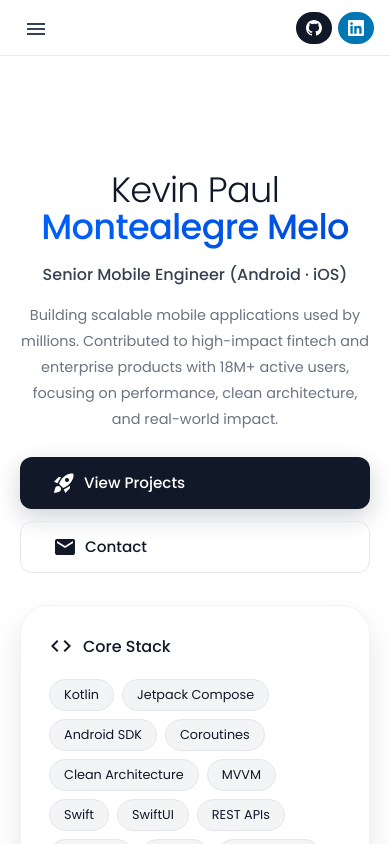
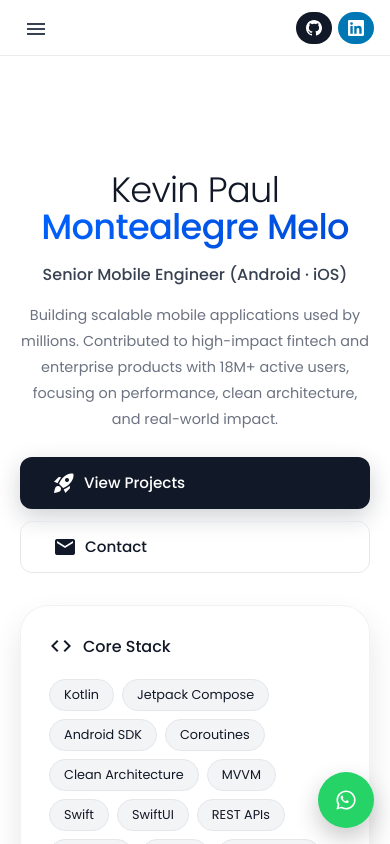
Before and after one commit to Paul9834/kp_portfolio, an Angular app: page / in a window 390 px wide. Shown: the top 844 px of the page. Built offline with nearby package versions, Linux system fonts and the light colour scheme.

Commit message:
Add WhatsApp floating action button: include reusable `WhatsappComponent` with styles, responsive design, and app integration

```diff
--- a/src/app/app.html
+++ b/src/app/app.html
@@ -5,3 +5,4 @@
 
   <app-projects></app-projects>
 </main>
+<app-whatsapp></app-whatsapp>
--- a/src/app/app.ts
+++ b/src/app/app.ts
@@ -4,12 +4,13 @@ import { NavbarComponent } from './layout/navbar/navbar.component';
 import { HeroComponent } from './features/hero/hero.component';
 // 1. Importa la ruta real donde creaste tu projects.component.ts
 import { ProjectsComponent } from './features/projects/projects.component';
+import {WhatsappComponent} from './layout/whatsapp/whatsapp.component';
 
 @Component({
   selector: 'app-root',
   standalone: true,
   // 2. Agrega ProjectsComponent al arreglo de imports
-  imports: [NavbarComponent, HeroComponent, ProjectsComponent],
+  imports: [NavbarComponent, HeroComponent, ProjectsComponent, WhatsappComponent],
   templateUrl: './app.html',
   styleUrl: './app.css'
 })
--- /dev/null
+++ b/src/app/layout/whatsapp/whatsapp.component.html
@@ -0,0 +1,17 @@
+<a
+    href="https://wa.me/573207285200?text=Hi%20Paul"
+  class="whatsapp-float"
+  target="_blank"
+  rel="noopener noreferrer"
+  aria-label="Escríbeme por WhatsApp"
+>
+  <svg
+    xmlns="http://www.w3.org/2000/svg"
+    viewBox="0 0 32 32"
+    class="whatsapp-icon"
+    aria-hidden="true"
+  >
+    <path fill="currentColor" d="M19.11 17.21c-.27-.13-1.58-.78-1.82-.87-.24-.09-.42-.13-.6.14-.18.27-.69.87-.85 1.05-.16.18-.31.2-.58.07-.27-.13-1.12-.41-2.14-1.32-.79-.7-1.33-1.56-1.49-1.83-.16-.27-.02-.41.12-.54.12-.12.27-.31.4-.47.13-.16.18-.27.27-.45.09-.18.04-.34-.02-.47-.07-.13-.6-1.45-.82-1.98-.22-.53-.44-.46-.6-.47h-.51c-.18 0-.47.07-.72.34-.25.27-.94.92-.94 2.23s.96 2.58 1.09 2.76c.13.18 1.88 2.87 4.55 4.03.64.28 1.14.45 1.53.58.64.2 1.22.17 1.68.1.51-.08 1.58-.64 1.8-1.25.22-.61.22-1.14.16-1.25-.07-.11-.24-.18-.51-.31z"/>
+    <path fill="currentColor" d="M16.03 3.2c-7.07 0-12.8 5.73-12.8 12.8 0 2.25.59 4.45 1.7 6.38L3.2 28.8l6.58-1.7a12.75 12.75 0 0 0 6.25 1.6h.01c7.07 0 12.8-5.73 12.8-12.8S23.1 3.2 16.03 3.2zm0 23.38h-.01a10.6 10.6 0 0 1-5.39-1.47l-.39-.23-3.9 1.01 1.04-3.8-.25-.39a10.67 10.67 0 1 1 8.9 4.88z"/>
+  </svg>
+</a>
--- /dev/null
+++ b/src/app/layout/whatsapp/whatsapp.component.scss
@@ -0,0 +1,47 @@
+:host {
+  position: fixed;
+  right: 24px;
+  bottom: 24px;
+  z-index: 1000;
+}
+
+.whatsapp-float {
+  width: 60px;
+  height: 60px;
+  border-radius: 50%;
+  background: #25d366;
+  color: #fff;
+  display: flex;
+  align-items: center;
+  justify-content: center;
+  text-decoration: none;
+  box-shadow: 0 10px 24px rgba(0, 0, 0, 0.22);
+  transition: transform 0.2s ease, box-shadow 0.2s ease;
+}
+
+.whatsapp-float:hover {
+  transform: translateY(-3px) scale(1.03);
+  box-shadow: 0 14px 30px rgba(0, 0, 0, 0.26);
+}
+
+.whatsapp-icon {
+  width: 28px;
+  height: 28px;
+}
+
+@media (max-width: 768px) {
+  :host {
+    right: 16px;
+    bottom: 16px;
+  }
+
+  .whatsapp-float {
+    width: 56px;
+    height: 56px;
+  }
+
+  .whatsapp-icon {
+    width: 24px;
+    height: 24px;
+  }
+}
```
Also changed, not shown: src/app/layout/whatsapp/whatsapp.component.ts (added, +9 -0 lines).
